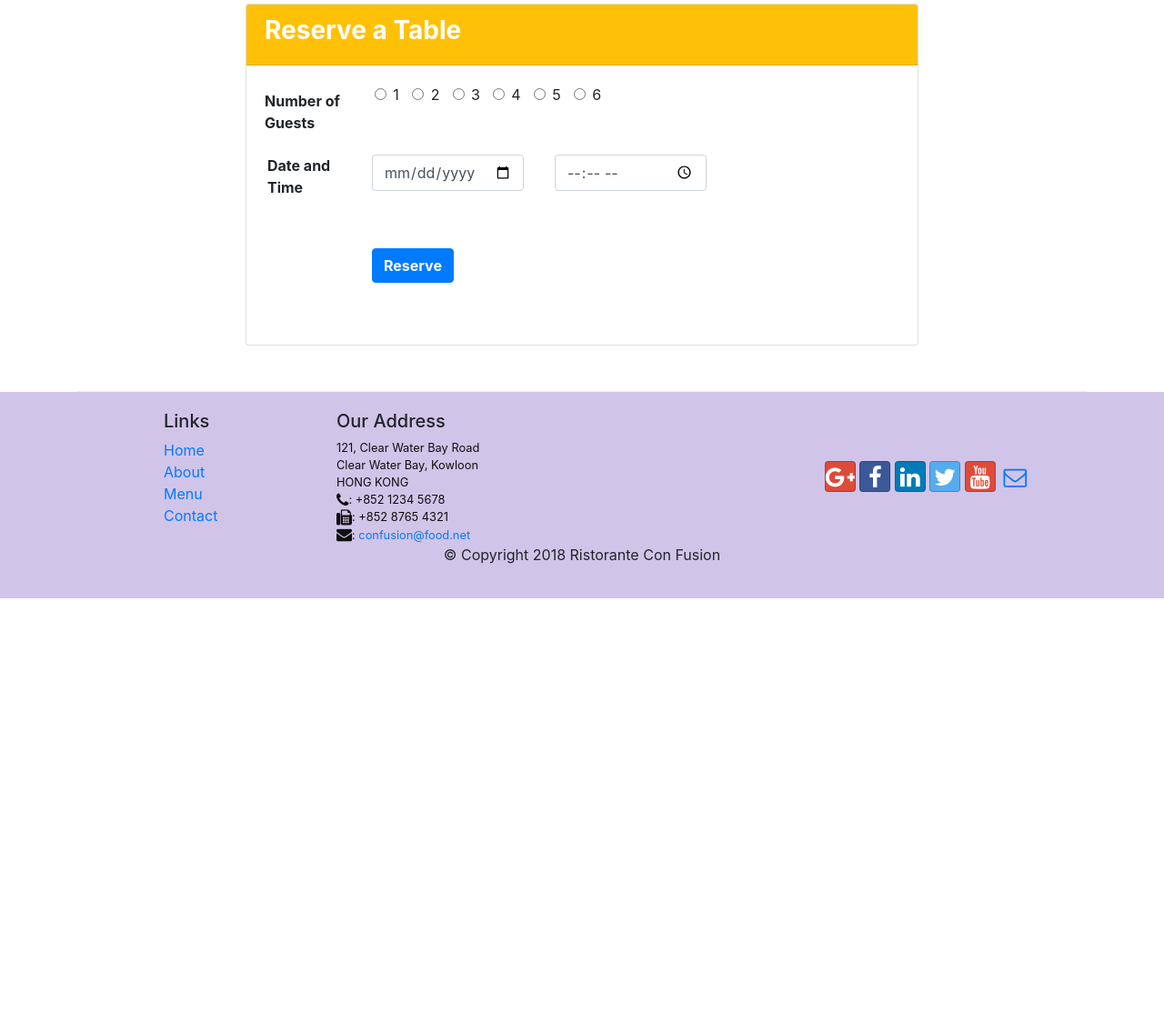
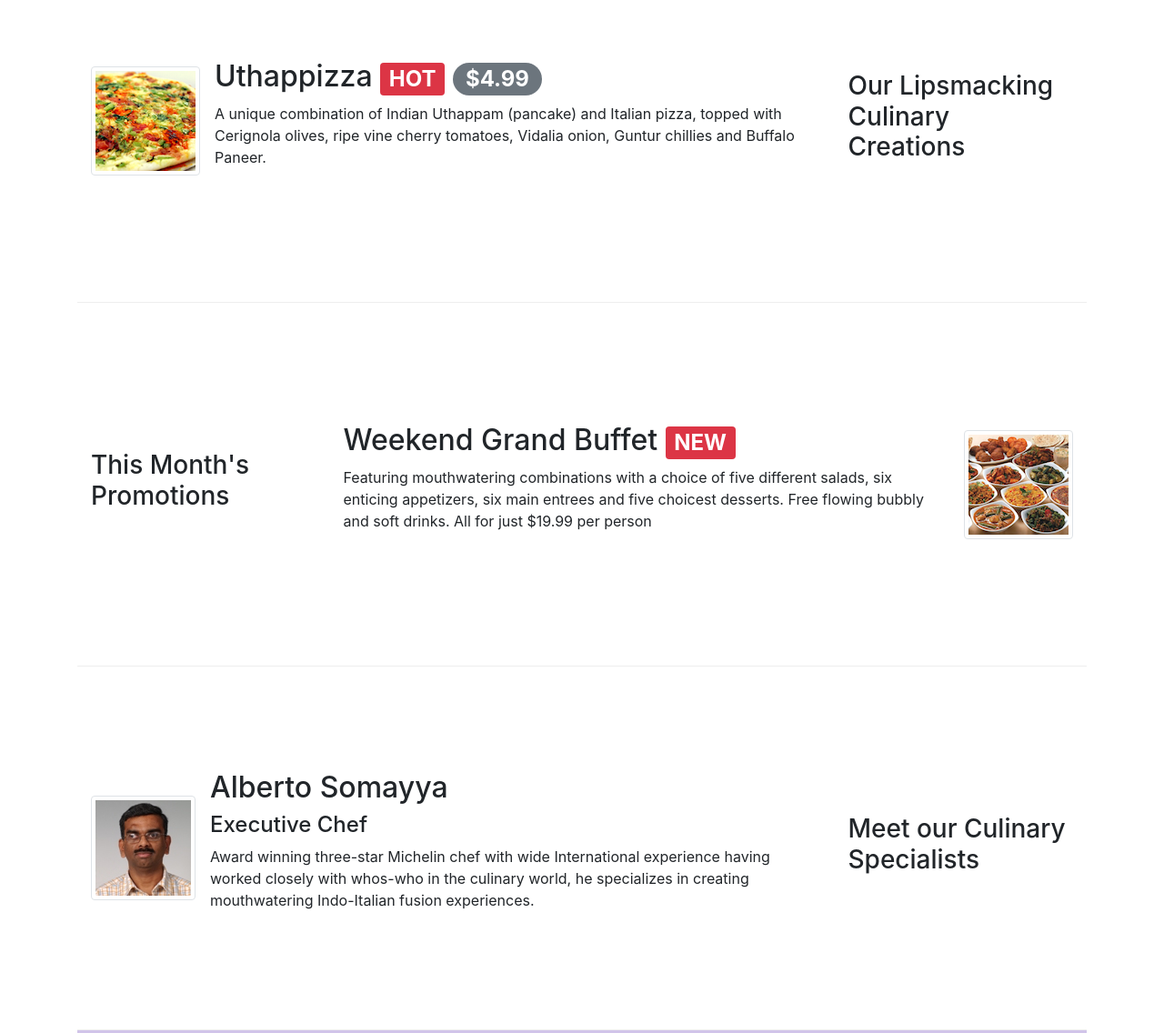
Before and after one commit to igorln/bootstrap-hk-university, a website: page index.html in a window 1280 px wide. Shown: the part 802-1938 px from the top of the page at 91% size. Before the commit the page ends 1460 px from the top, so only its background shows below. Drawn offline with nearby package versions, Linux system fonts and the light colour scheme.

Commit message:
assignment 3 - req 1

```diff
--- a/index.html
+++ b/index.html
@@ -81,13 +81,75 @@
                 </div>
                 <div class="col-12 col-sm-6 align-items-center justify-content-between d-flex flex-wrap">
                     <img src="img/logo.png" class="img-fluid">
-                    <a role="button" class="btn btn-block nav-link btn-warning"
-                    data-toggle="tooltip" data-html="true"  title="Or Call us at  <br><strong>+852 12345678</strong>"
-                    data-placement="bottom" href="#reserveform">Reserve Table</a>
+                    <a role="button" class="btn btn-block nav-link btn-warning col-5 font-weight-bold"
+                    data-toggle="modal"
+                    data-target="#reserveModal">
+                    Reserve Table
+                    </a>
                 </div>
             </div>
         </div>
     </header>
+
+    <div id="reserveModal" class="modal fade" role="dialog">
+        <div class="modal-dialog modal-lg" role="content">
+            <!-- Modal content-->
+            <div class="modal-content">
+                <div class="modal-header">
+                    <h4 class="font-weight-bold modal-title">Reserve a Table</h4>
+                    <button type="button" class="close" data-dismiss="modal">&times;</button>
+                </div>
+                <div class="modal-body">
+                    <form id="reserveForm">
+                        <div class="form-group row">
+                            <legend for="guestsNumber" class="col-12 col-sm-2 col-form-label font-weight-bold">Number of Guests</legend>
+                            <div class="col-10 col-sm-8">
+                                <div class="form-check form-check-inline">
+                                    <input class="form-check-input" type="radio" name="guestsNumber" id="guestsNumber1" value="1">
+                                    <label class="form-check-label offset-1" for="guestsNumber1">1</label>
+                                </div>
+                                <div class="form-check form-check-inline">
+                                    <input class="form-check-input" type="radio" name="guestsNumber" id="guestsNumber2" value="2">
+                                    <label class="form-check-label offset-1" for="guestsNumber2">2</label>
+                                </div>
+                                <div class="form-check form-check-inline">
+                                    <input class="form-check-input" type="radio" name="guestsNumber" id="guestsNumber3" value="3">
+                                    <label class="form-check-label offset-1" for="guestsNumber3">3</label>
+                                </div>
+                                <div class="form-check form-check-inline">
+                                    <input class="form-check-input" type="radio" name="guestsNumber" id="guestsNumber4" value="4">
+                                    <label class="form-check-label offset-1" for="guestsNumber4">4</label>
+                                </div>
+                                <div class="form-check form-check-inline">
+                                    <input class="form-check-input" type="radio" name="guestsNumber" id="guestsNumber5" value="5">
+                                    <label class="form-check-label offset-1" for="guestsNumber5">5</label>
+                                </div>
+                                <div class="form-check form-check-inline">
+                                    <input class="form-check-input" type="radio" name="guestsNumber" id="guestsNumber6" value="6">
+                                    <label class="form-check-label offset-1" for="guestsNumber6">6</label>
+                                </div>
+                            </div>
+                        </div>
+                        <div class="form-row">
+                            <legend for="guestsNumber" class="col-md-2 pl-2 pt-0 col-form-label font-weight-bold">Date and Time</legend>
+                            <div class="col-sm-3 mr-4">
+                                <input type="date" class="form-control" placeholder="Date">
+                            </div>
+                            <div class="col-sm-3 mr-4">
+                                <input type="time" class="form-control" placeholder="Time">
+                            </div>
+                        </div>
+                        <div class="form-row">
+                            <div class="offset-md-2 col-md-10 mt-3 mt-sm-5 mb-5">
+                                <button type="button" class="btn btn-secondary font-weight-bold" data-dismiss="modal">Cancel</button>
+                                <button type="submit" class="btn btn-primary font-weight-bold">Reserve</button>
+                            </div>
+                        </div>
+                    </form>
+                </div>
+            </div>
+        </div>
+    </div>
 
     <div class="container">
         <div class="row row-content">
@@ -147,60 +209,72 @@
                 </div>
              </div>
         </div>
+    </div>
 
+    <div class="container">
         <div class="row row-content align-items-center">
-            <div class="col-sm-8 offset-sm-2 p-0">
-                <div class="card">
-                    <div class="bg-warning text-white card-header">
-                        <h3 class="font-weight-bold align-self-center">Reserve a Table</h3>
+            <div class="col-12 col-sm-4 order-sm-last col-md-3">
+                <h3>Our Lipsmacking Culinary Creations</h3>
             </div>
-                    <div class="card-body">
-                        <form id="reserveForm">
-                            <div class="form-group row">
-                                <legend for="guestsNumber" class="col-12 col-sm-2 col-form-label font-weight-bold">Number of Guests</legend>
-                                <div class="col-10 col-sm-8">
-                                    <div class="form-check form-check-inline">
-                                        <input class="form-check-input" type="radio" name="guestsNumber" id="guestsNumber1" value="1">
-                                        <label class="form-check-label offset-1" for="guestsNumber1">1</label>
-                                    </div>
-                                    <div class="form-check form-check-inline">
-                                        <input class="form-check-input" type="radio" name="guestsNumber" id="guestsNumber2" value="2">
-                                        <label class="form-check-label offset-1" for="guestsNumber2">2</label>
-                                    </div>
-                                    <div class="form-check form-check-inline">
-                                        <input class="form-check-input" type="radio" name="guestsNumber" id="guestsNumber3" value="3">
-                                        <label class="form-check-label offset-1" for="guestsNumber3">3</label>
-                                    </div>
-                                    <div class="form-check form-check-inline">
-                                        <input class="form-check-input" type="radio" name="guestsNumber" id="guestsNumber4" value="4">
-                                        <label class="form-check-label offset-1" for="guestsNumber4">4</label>
-                                    </div>
-                                    <div class="form-check form-check-inline">
-                                        <input class="form-check-input" type="radio" name="guestsNumber" id="guestsNumber5" value="5">
-                                        <label class="form-check-label offset-1" for="guestsNumber5">5</label>
-                                    </div>
-                                    <div class="form-check form-check-inline">
-                                        <input class="form-check-input" type="radio" name="guestsNumber" id="guestsNumber6" value="6">
-                                        <label class="form-check-label offset-1" for="guestsNumber6">6</label>
+            <div class="col col-sm order-sm-first col-md">
+                <div class="media">
+                    <img class="d-flex mr-3 img-thumbnail align-self-center"
+                            src="img/uthappizza.png" alt="Uthappizza">
+                    <div class="media-body">
+                        <h2 class="mt-0">
+                            Uthappizza
+                            <span class="badge badge-danger">HOT</span>
+                            <span class="badge badge-pill badge-secondary">$4.99</span>
+                        </h2>
+                        <p class="d-none d-sm-block">
+                            A unique combination of Indian Uthappam (pancake) and
+                            Italian pizza, topped with Cerignola olives, ripe vine
+                            cherry tomatoes, Vidalia onion, Guntur chillies and
+                            Buffalo Paneer.
+                        </p>
                     </div>
                 </div>
             </div>
-                            <div class="form-row">
-                                <legend for="guestsNumber" class="col-md-2 pl-2 pt-0 col-form-label font-weight-bold">Date and Time</legend>
-                                <div class="col-sm-3 mr-4">
-                                    <input type="date" class="form-control" placeholder="Date">
         </div>
-                                <div class="col-sm-3 mr-4">
-                                    <input type="time" class="form-control" placeholder="Time">
+
+        <div class="row row-content align-items-center">
+            <div class="col-12 col-sm-4 col-md-3">
+                <h3>This Month's Promotions</h3>
+            </div>
+            <div class="col col-sm col-md">
+                <div class="media">
+                    <img class="d-flex ml-3 img-thumbnail align-self-center order-last"
+                    src="img/buffet.png" alt="Buffet">
+                    <div class="media-body">
+                        <h2 class="mt-0">
+                            Weekend Grand Buffet
+                            <span class="badge badge-danger">NEW</span>
+                        </h2>
+                        <p class="d-none d-sm-block">
+                            Featuring mouthwatering combinations with a choice of five different salads, six enticing appetizers, six main entrees and five choicest desserts. Free flowing bubbly and soft drinks. All for just $19.99 per person
+                        </p>
                     </div>
                 </div>
-                            <div class="form-row">
-                                <div class="offset-md-2 col-md-10 mt-3 mt-sm-5 mb-5">
-                                    <button type="submit" class="btn btn-primary font-weight-bold">Reserve</button>
             </div>
         </div>
-                        </form>
+
+        <div class="row row-content align-items-center">
+            <div class="col-12 col-sm-4 order-sm-last col-md-3">
+                <h3>Meet our Culinary Specialists</h3>
             </div>
+            <div class="col col-sm order-sm-first col-md">
+                <div class="media">
+                    <img class="d-flex mr-3 img-thumbnail align-self-center"
+                            src="img/alberto.png" alt="Alberto Somayya">
+                    <div class="media-body">
+                        <h2 class="mt-0">Alberto Somayya</h2>
+                        <h4>Executive Chef</h4>
+                        <p class="d-none d-sm-block">
+                            Award winning three-star Michelin chef with wide
+                            International experience having worked closely with
+                            whos-who in the culinary world, he specializes in
+                            creating mouthwatering Indo-Italian fusion experiences.
+                        </p>
                     </div>
                 </div>
             </div>
@@ -252,11 +326,6 @@
     <script src="node_modules/jquery/dist/jquery.slim.min.js"></script>
     <script src="node_modules/popper.js/dist/umd/popper.min.js"></script>
     <script src="node_modules/bootstrap/dist/js/bootstrap.min.js"></script>
-    <script>
-        $(document).ready(function(){
-            $('[data-toggle="tooltip"]').tooltip();
-        });
-    </script>
 </body>
 
 </html>
```
Lines whose indentation alone changed are shown as unchanged.
